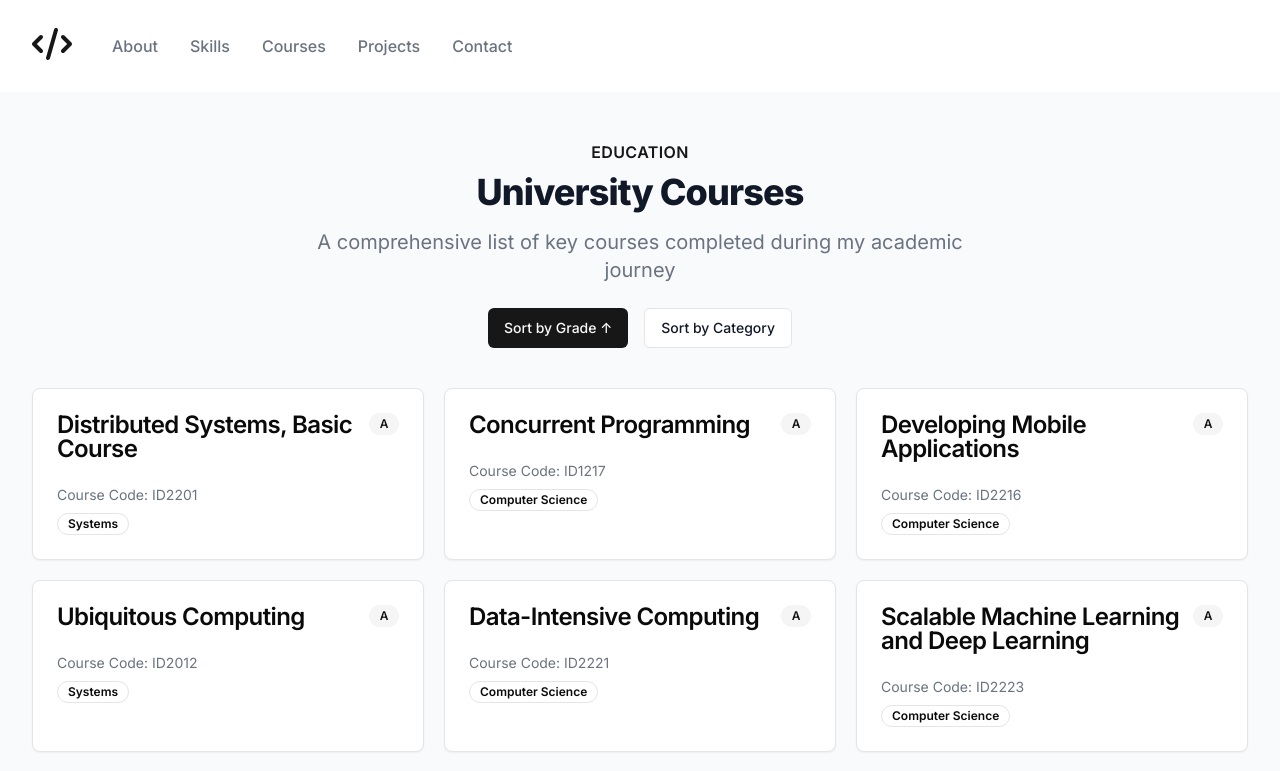
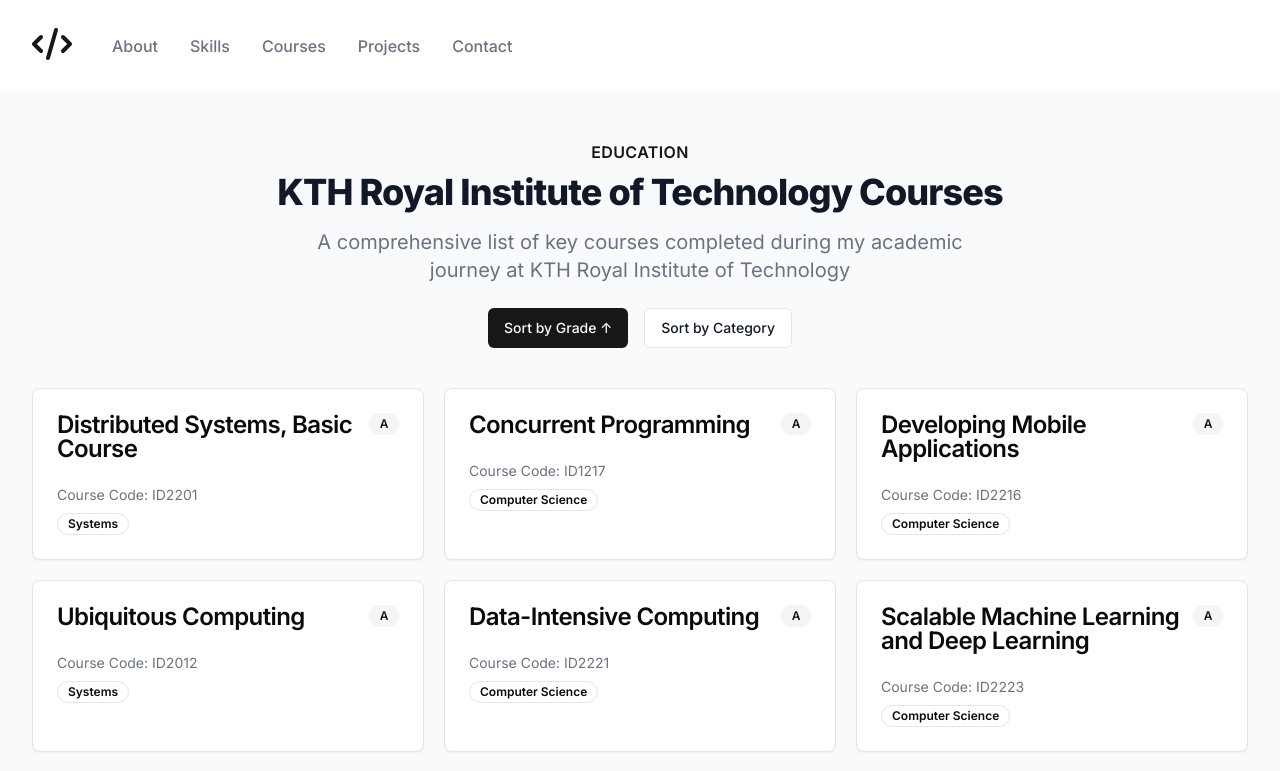
Before and after one commit to emilstahl97/emilstahl97.github.io, a Next.js app: page /courses in a window 1280 px wide. Shown: the top 771 px of the page. Built offline with nearby package versions, Linux system fonts and the light colour scheme.

Commit message:
Update Courses.tsx

```diff
--- a/components/Courses.tsx
+++ b/components/Courses.tsx
@@ -44,10 +44,10 @@
         <div className="lg:text-center">
           <h2 className="text-base text-primary font-semibold tracking-wide uppercase">Education</h2>
           <p className="mt-2 text-3xl leading-8 font-extrabold tracking-tight text-gray-900 sm:text-4xl">
-            University Courses
+            KTH Royal Institute of Technology Courses
           </p>
           <p className="mt-4 max-w-2xl text-xl text-gray-500 lg:mx-auto">
-            A comprehensive list of key courses completed during my academic journey
+            A comprehensive list of key courses completed during my academic journey at KTH Royal Institute of Technology
           </p>
         </div>
 
```
